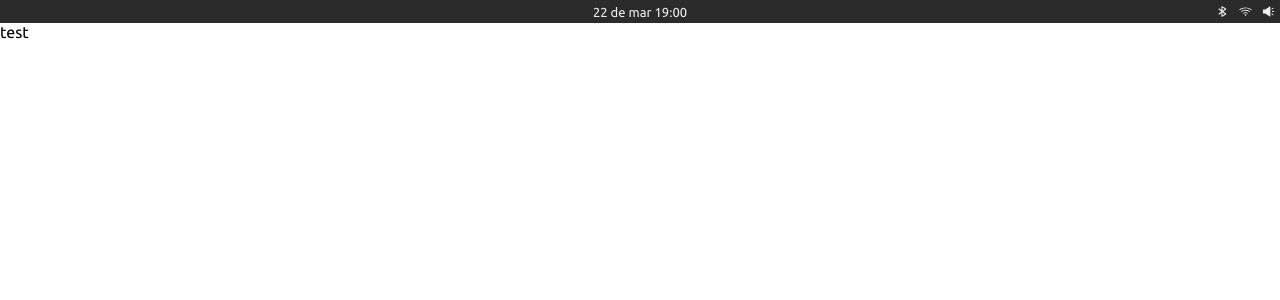
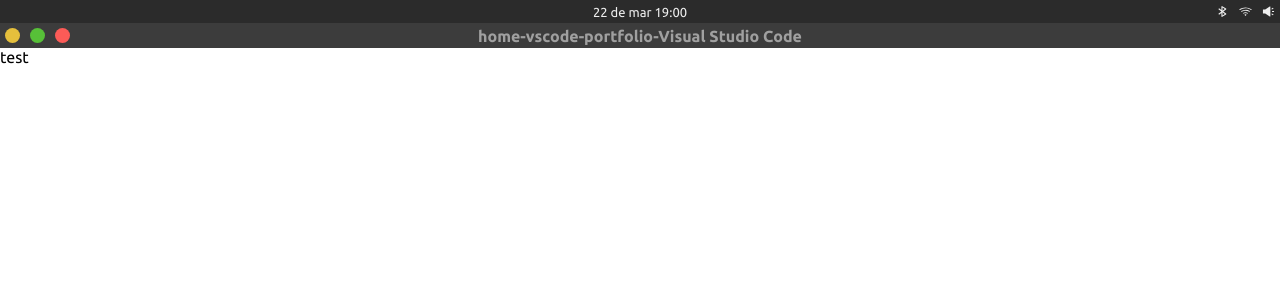
Before and after one commit to Jefferson-Guirra/Vscode-Portfolio, a Next.js app: page /vscode in a window 1280 px wide. Shown: the top 300 px of the page. Built offline with nearby package versions, Linux system fonts and the light colour scheme.

Commit message:
feat: create and add vscodeLayout component

```diff
--- /dev/null
+++ b/src/layouts/@types/index.ts
@@ -0,0 +1,9 @@
+import { NextPage } from 'next'
+
+interface LayoutProps {
+  children: JSX.Element
+}
+type Layout = ({ children }: LayoutProps) => JSX.Element
+type PageWithLayoutType = NextPage & { layout: Layout }
+
+export default PageWithLayoutType
--- /dev/null
+++ b/src/layouts/vscode/MyVscodeLayout.tsx
@@ -0,0 +1,15 @@
+import React from 'react'
+import { HeaderDesktopApplications } from '../../components'
+interface Props {
+  children: JSX.Element
+}
+const MyVscodeLayout = ({ children }: Props) => {
+  return (
+    <>
+      <HeaderDesktopApplications />
+      {children}
+    </>
+  )
+}
+
+export default MyVscodeLayout
--- a/src/pages/_app.tsx
+++ b/src/pages/_app.tsx
@@ -1,11 +1,23 @@
+/* eslint-disable @typescript-eslint/no-explicit-any */
 import '../styles/globals.css'
-import type { AppProps } from 'next/app'
+import PageWithLayoutType from '@/layouts/@types'
 import HeaderContainer from '../components/header/header-container'
-export default function App({ Component, pageProps }: AppProps) {
+import React from 'react'
+
+type AppLayoutProps = {
+  Component: PageWithLayoutType
+  pageProps: any
+}
+
+export default function App({ Component, pageProps }: AppLayoutProps) {
+  const Layout = Component.layout ? Component.layout : React.Fragment
+
   return (
     <>
       <HeaderContainer />
-      <Component {...pageProps} />
+      <Layout>
+        <Component {...pageProps} />
+      </Layout>
     </>
   )
 }
--- a/src/pages/index.tsx
+++ b/src/pages/index.tsx
@@ -1,5 +1,7 @@
 import HomeContainer from '../features/home/containers/homeContainer'
 
-export default function Home() {
+const Home = () => {
   return <HomeContainer description="software developer homepage portfolio" />
 }
+
+export default Home
--- a/src/pages/vscode/index.tsx
+++ b/src/pages/vscode/index.tsx
@@ -1,7 +1,10 @@
 import VscodeContainer from '@/features/vscode/containers/VscodeContainer'
+import MyVscodeLayout from '@/layouts/vscode/MyVscodeLayout'
+import PageWithLayoutType from '@/layouts/@types'
+import { FC } from 'react'
 
-const index = () => {
+const index: FC = () => {
   return <VscodeContainer />
 }
-
+;(index as PageWithLayoutType).layout = MyVscodeLayout
 export default index
```
